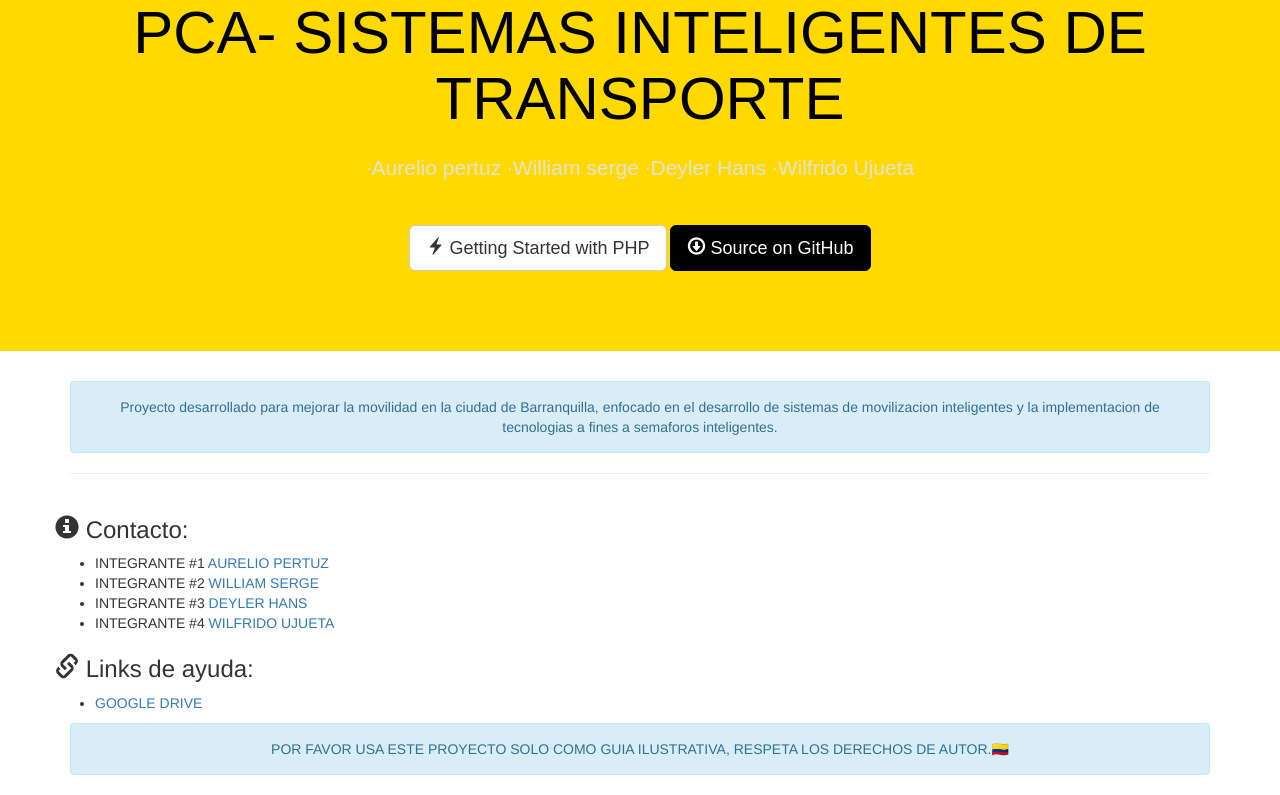
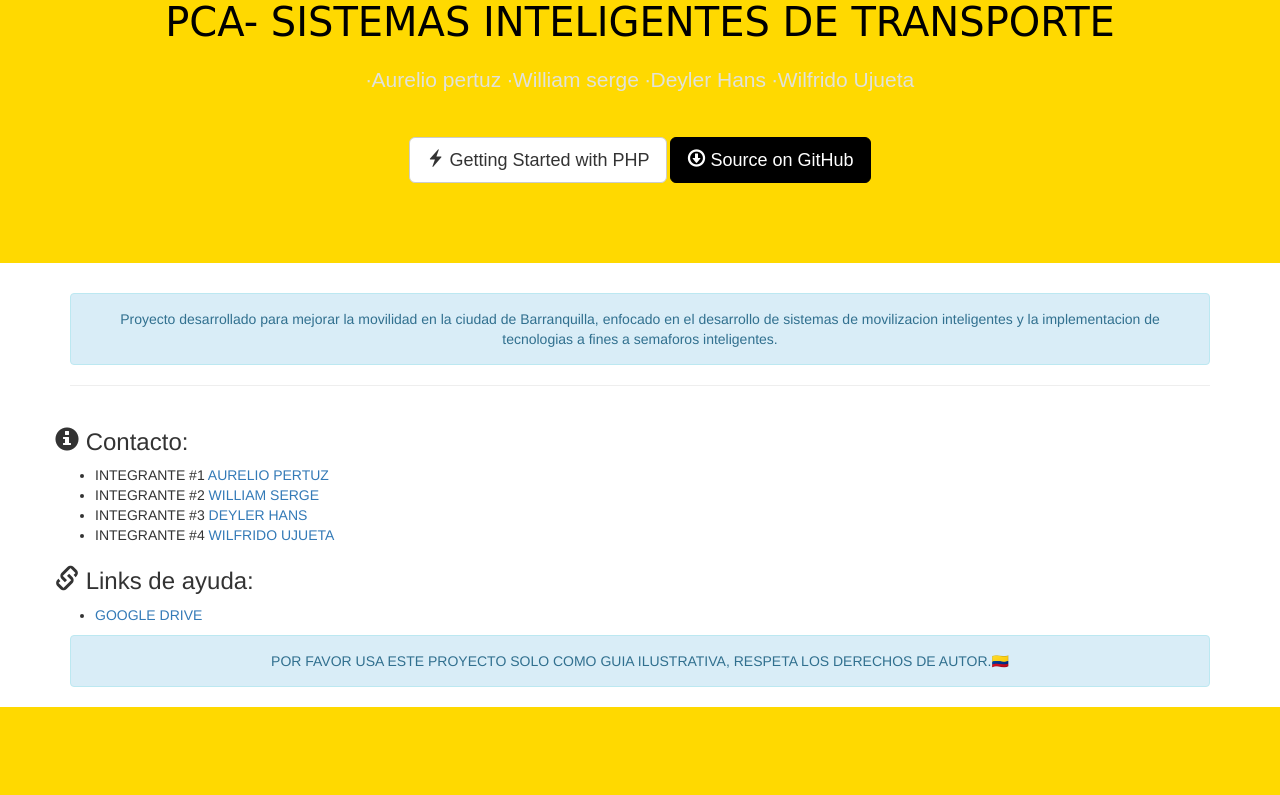
Before and after one commit to aureliopertuz1/pca-its, a PHP site: template web/views/index.twig in a window 1280 px wide. Shown: the part 319-1114 px from the top of the page. After the commit the page ends 1026 px from the top, so only its background shows below. Run offline with PHP 8.4, Linux system fonts and the light colour scheme; the template is opened without the code that fills it, so the values that code supplies are empty; some libraries are stand-ins or nearby versions.

Commit message:
Update main.css

```diff
--- a/web/stylesheets/main.css
+++ b/web/stylesheets/main.css
@@ -19,8 +19,8 @@
   margin: 1em auto 2em;
 }
 .jumbotron h1 {
-  font-size: 60px;
-  font-family: sans-serif;
+  font-size: 40px;
+  font-family: cursive;
 }
 .navbar + .jumbotron {
   margin-top: -20px;
```
